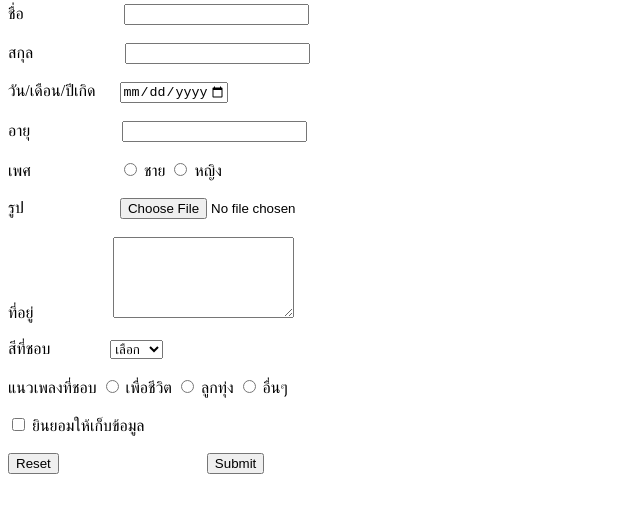
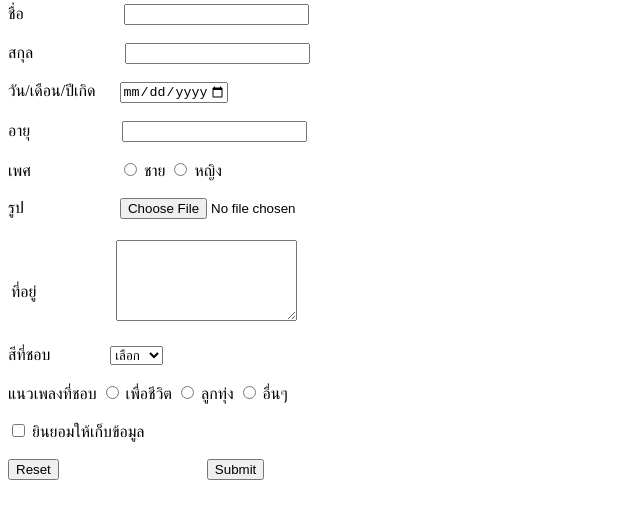
Before and after one commit to 64160269/88823764, a plain HTML site: page index.html in a window 1280 px wide. Shown: the part 76-594 px from the top of the page, without its empty margins (0-640 px from the left). Drawn offline with Linux system fonts and the light colour scheme.

Commit message:
Update index.html

```diff
--- a/index.html
+++ b/index.html
@@ -30,9 +30,12 @@
     <input type="file"
         id="avatar" name="avatar"
         accept="image/png,image/jpeg"><br><br>
-
-    <label for="address"> ที่อยู่ </label>&emsp;&emsp;&emsp;&emsp;&nbsp;&nbsp;
-    <textarea rows="5" cols="20"></textarea><br><br>
+    <table style="width:5 ;">
+        <tr>
+            <td><label for="address"> ที่อยู่ </label>&emsp;&emsp;&emsp;&emsp;&nbsp;&nbsp;</td>
+                <td><textarea rows="5" cols="20"></textarea><br><br></td>
+        </tr>
+    </table>
 
     <label for="color"> สีที่ชอบ </label>&emsp;&ensp;&nbsp;&nbsp;&nbsp;&nbsp;&nbsp;&nbsp;&nbsp;
     <select>
```
